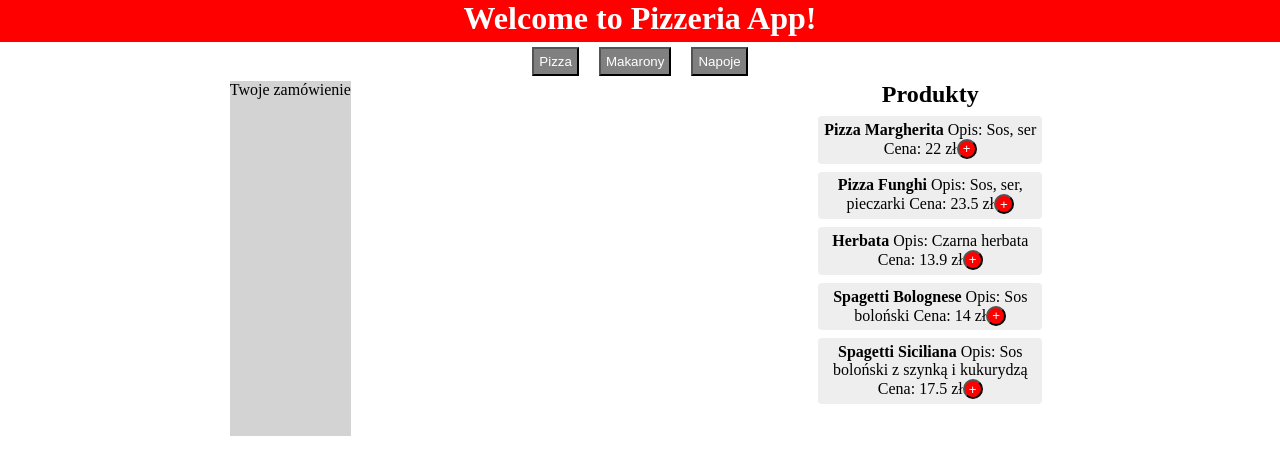
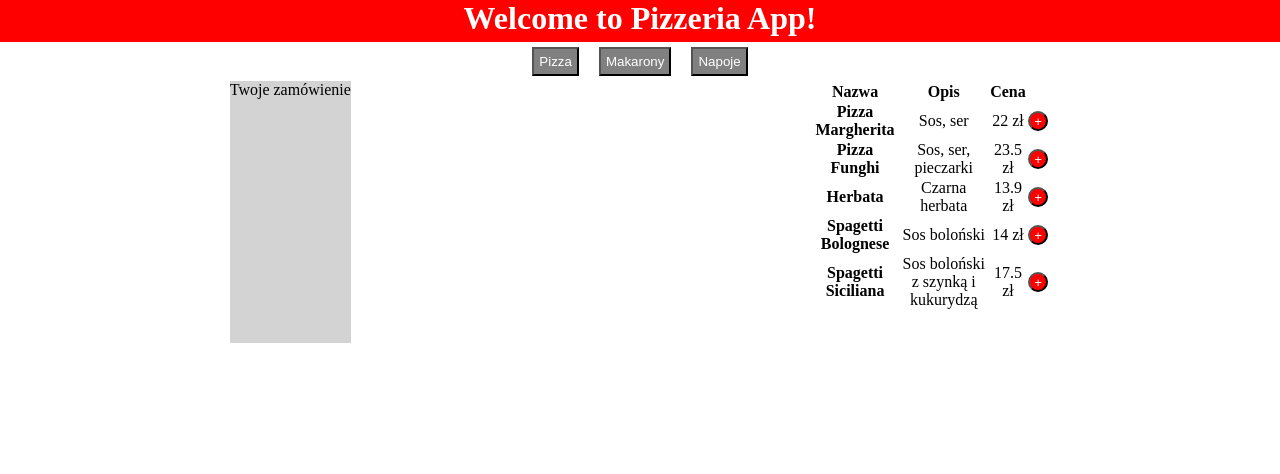
Before and after one commit to kredki/pizzeria-app, an Angular app: page / in a window 1280 px wide. Shown: the top 474 px of the page. Built offline with nearby package versions, Linux system fonts and the light colour scheme.

Commit message:
change list to table

```diff
--- a/src/app/dishes/dishes.component.css
+++ b/src/app/dishes/dishes.component.css
@@ -41,10 +41,3 @@
   border-radius: 50%;
   text-align: center;
 }
-
-.dish {
-  display: flex;
-  justify-content: center;
-  align-items: center;
-  flex-direction: row;
-}
--- a/src/app/dishes/dishes.component.html
+++ b/src/app/dishes/dishes.component.html
@@ -1,10 +1,16 @@
-<h2>Produkty</h2>
-<ul class="dishes">
-  <li *ngFor="let dish of dishes">
-    <div><span><b>{{dish.name}}</b></span>
-      <span> Opis: {{dish.description}}
-      </span><span>Cena: {{dish.price}} zł</span>
+<table class="dishes">
+  <tr>
+    <th>Nazwa</th>
+    <th>Opis</th>
+    <th>Cena</th>
+    <th></th>
+  </tr>
+  <tr *ngFor="let dish of dishes">
+    <td><b>{{dish.name}}</b></td>
+    <td>{{dish.description}}</td>
+    <td>{{dish.price}} zł</td>
+    <td>
       <button>+</button>
-    </div>
-  </li>
-</ul>
+    </td>
+  </tr>
+</table>
```
Also changed, not shown: proxy.conf.json (added, +8 -0 lines).
